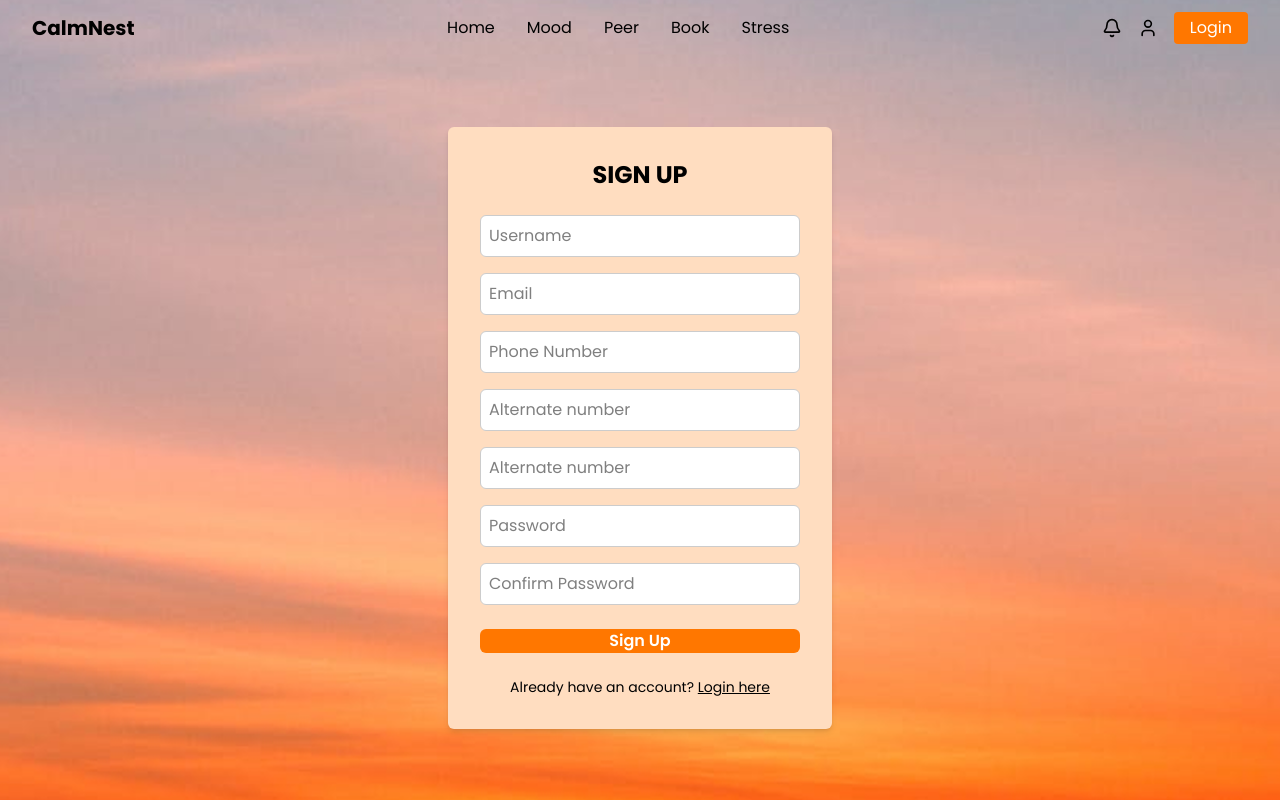
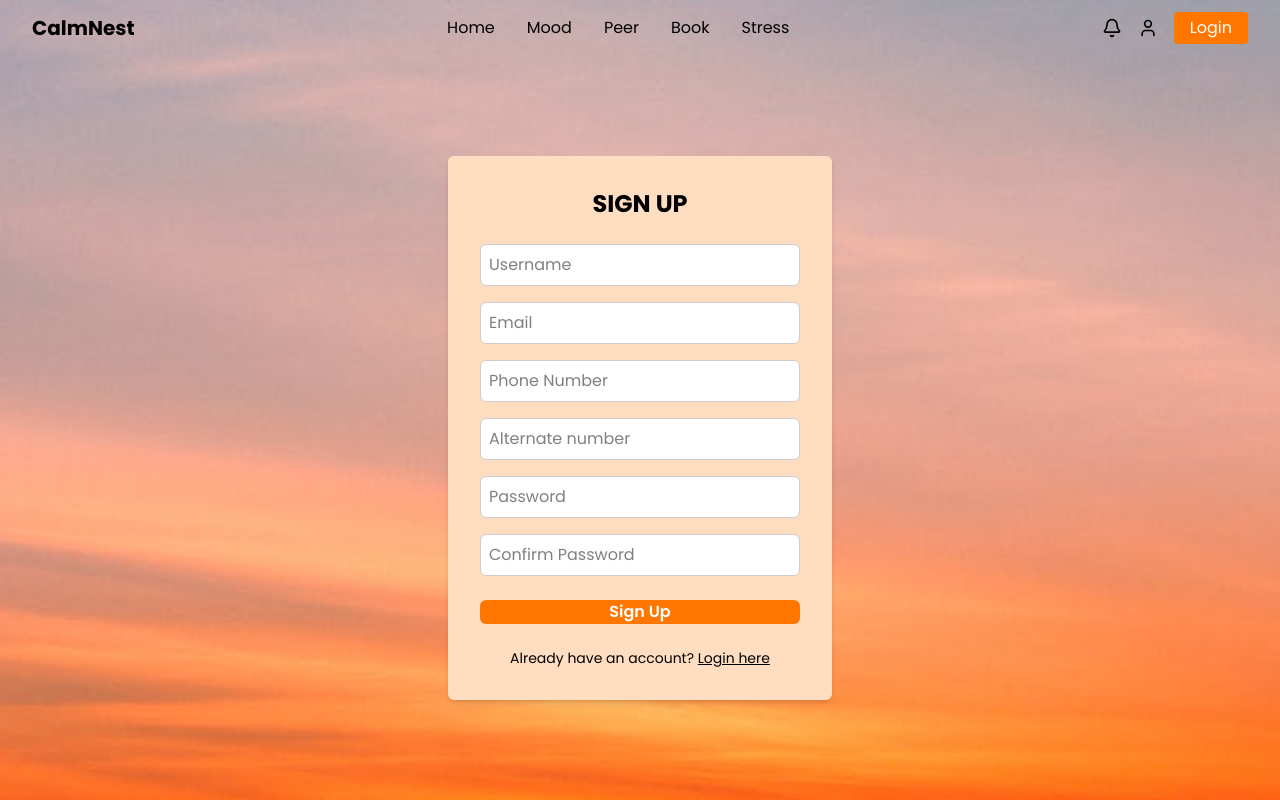
Before and after one commit to NSuryansh/Built_it, a React (Vite) app in the folder frontend/: page /signup in a window 1280 px wide. Built offline with nearby package versions, Linux system fonts and the light colour scheme.

Commit message:
removed redundant signup

```diff
--- a/frontend/src/pages/Signup.jsx
+++ b/frontend/src/pages/Signup.jsx
@@ -112,15 +112,7 @@ export default function SignUp() {
           className="w-full mb-4 p-2 border border-[var(--login-input-border)] bg-[var(--login-input-bg)]
             rounded-md"
         />
-        <input
-          type="text"
-          placeholder="Alternate number"
-          name="altNo"
-          value={formData.altNo}
-          onChange={handleChange}
-          className="w-full mb-4 p-2 border border-[var(--login-input-border)] bg-[var(--login-input-bg)]
-            rounded-md"
-        />
+
         <input
           type="text"
           placeholder="Alternate number"
@@ -131,7 +123,6 @@ export default function SignUp() {
             rounded-md"
           required
         />
-
 
         <input
           type="password"
```
